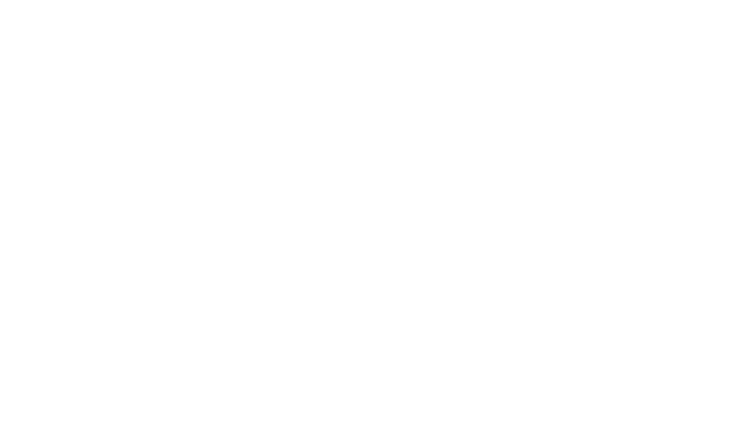
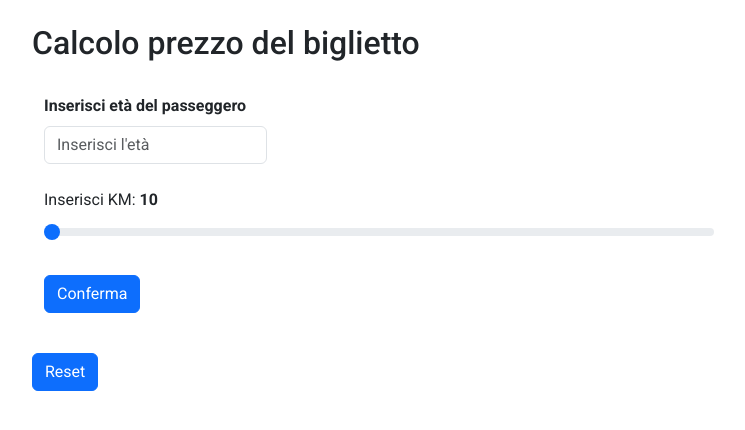
Before and after one commit to giogiosgr/js-biglietto-treno-form, a plain HTML site: page index.html in a window 1280 px wide. Shown: the whole page, without its empty margins (38-783 px from the left). Drawn offline with nearby package versions, Linux system fonts and the light colour scheme.

Commit message:
feat: completamento form di base

```diff
--- a/JS/main.js
+++ b/JS/main.js
@@ -1 +1,62 @@
 'use strict';
+
+//inizializzazione variabili di età e chilometri
+let age = 0;
+let KM = 0;
+
+//inizializzazione variabili con gli elementi del form
+const ageInput = document.getElementById('age');
+const rangeElement = document.getElementById('range');
+const rangeLabel = document.getElementById('rangeLabel');
+const form = document.getElementById('form');
+const reset = document.getElementById('reset');
+const price = document.getElementById('price');
+
+//inizializzazione testo della label del range con valore di default
+rangeLabel.innerText = range.value;
+
+//variabile con il costo unitario al kilometro
+const KMcost = 0.21
+
+//aggiunta evento per mostrare il valore del range input nella sua label
+range.addEventListener("change", function () {
+    rangeLabel.innerText = range.value;
+})
+
+//aggiunta evento al submit per ricavare i valori di input ed effettuare i calcoli
+form.addEventListener("submit", function (event) {
+    event.preventDefault();
+    age = ageInput.value;
+    KM = range.value;
+
+    //variabile con il prezzo base calcolato in base ai chilometri
+    const basePrice = KM * KMcost;
+
+    //dichiarazione della variabile per il fattore di sconto, inizializzata a 0
+    let discount = 0;
+
+    //condizioni per verificare se il fattore di sconto debba essere diverso da 0
+    if (age < 18) {
+        discount = 20;
+    }
+    else if (age > 65) {
+        discount = 40;
+    }
+
+    /* dichiarazione variabile inizializzata con formula di calcolo del prezzo finale,
+    scontato solo se il fattore di sconto è diverso da 0 */
+    let finalPrice = basePrice - ((basePrice * discount) / 100);
+
+    //arrotondamento del prezzo finale a 2 cifre decimali
+    finalPrice = +finalPrice.toFixed(2);
+
+    price.innerText = `il prezzo del biglietto è di ${finalPrice}€`
+})
+
+//aggiunta evento al pulsante reset
+reset.addEventListener("click", function () {
+    ageInput.value = "";
+    range.value = 10;
+    rangeLabel.innerText = 10;
+    price.innerText = "";
+})
--- a/css/style.css
+++ b/css/style.css
@@ -1,5 +1,11 @@
+/* RESET E INIZIALIZZAZIONE */
+
 * {
     margin: 0;
     padding: 0;
     box-sizing: border-box;
 }
+
+body {
+    font-family: Roboto, Arial;
+}
--- a/index.html
+++ b/index.html
@@ -28,9 +28,35 @@
         integrity="sha384-YvpcrYf0tY3lHB60NNkmXc5s9fDVZLESaAA55NDzOxhy9GkcIdslK1eN7N6jIeHz"
         crossorigin="anonymous"></script>
     <!-- embed JavaScript di Bootstrap -->
-
-    <script type="text/javascript" src="JS/main.js"></script>
-
+    <main>
+        <div class="container p-0">
+            <h2 class="mt-4">Calcolo prezzo del biglietto</h2>
+            <!-- FORM -->
+            <form id="form">
+                <div class="container">
+                    <div style="width: 20%">
+                        <label for="age" class="form-label fw-bold mt-4">Inserisci età del passeggero</label>
+                        <input id="age" name="firstname" type="number" class="form-control"
+                            placeholder="Inserisci l'età" required>
+                    </div>
+                    <div style="width: 60%">
+                        <label for="range" class="form-label mt-4">Inserisci KM: <span class="fw-bold"
+                                id="rangeLabel"></span></label>
+                        <input id="range" type="range" class="form-range" min="10" max="500" value="10">
+                    </div>
+                    <div class="d-flex mt-4">
+                        <button class="btn btn-primary">Conferma
+                        </button>
+                    </div>
+                </div>
+            </form>
+            <!-- FORM -->
+            <p id="price" class="mt-4"></p>
+            <button id="reset" class="btn btn-primary mt-3">Reset
+            </button>
+        </div>
+    </main>
+    <script type=" text/javascript" src="JS/main.js"></script>
 </body>
 
 </html>
```
